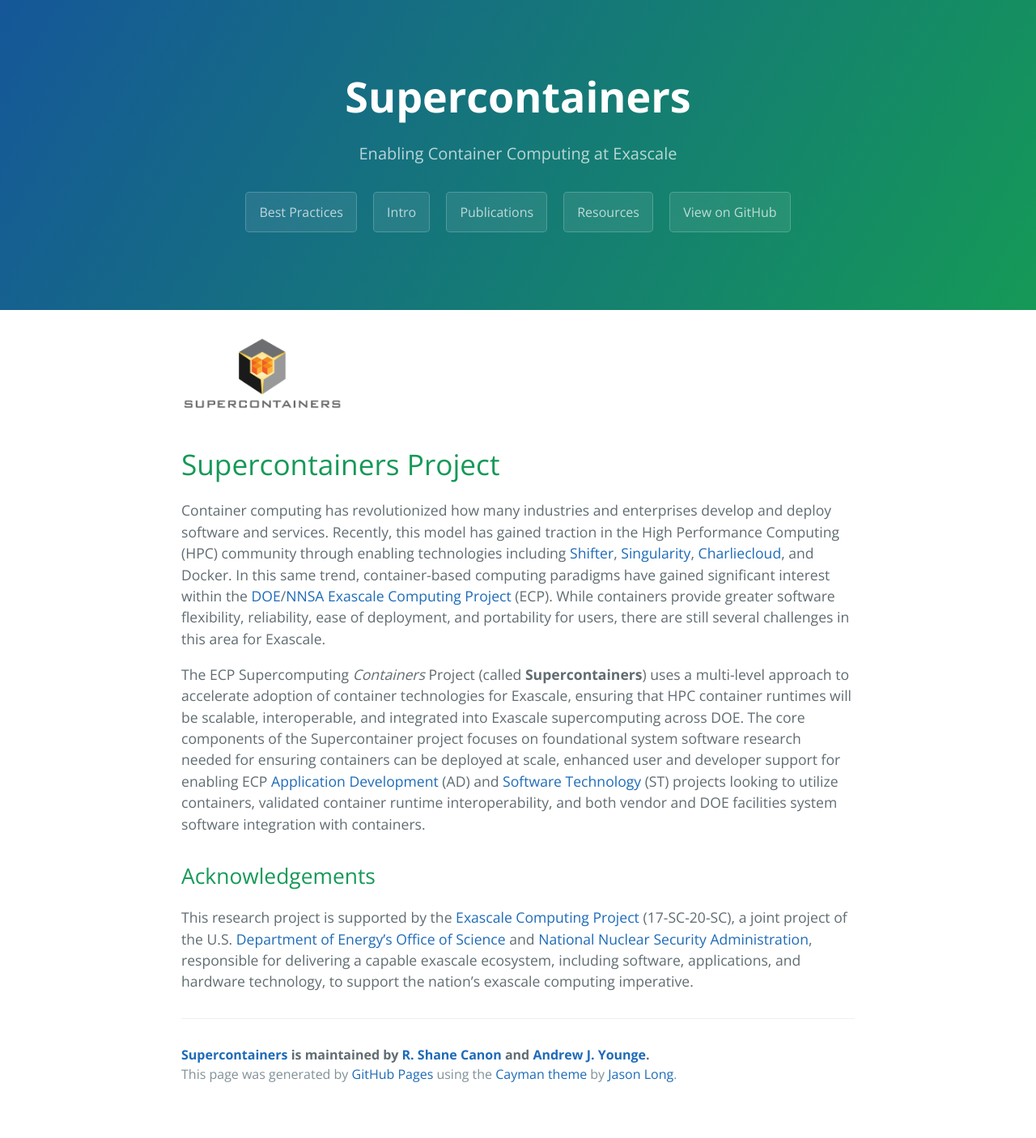
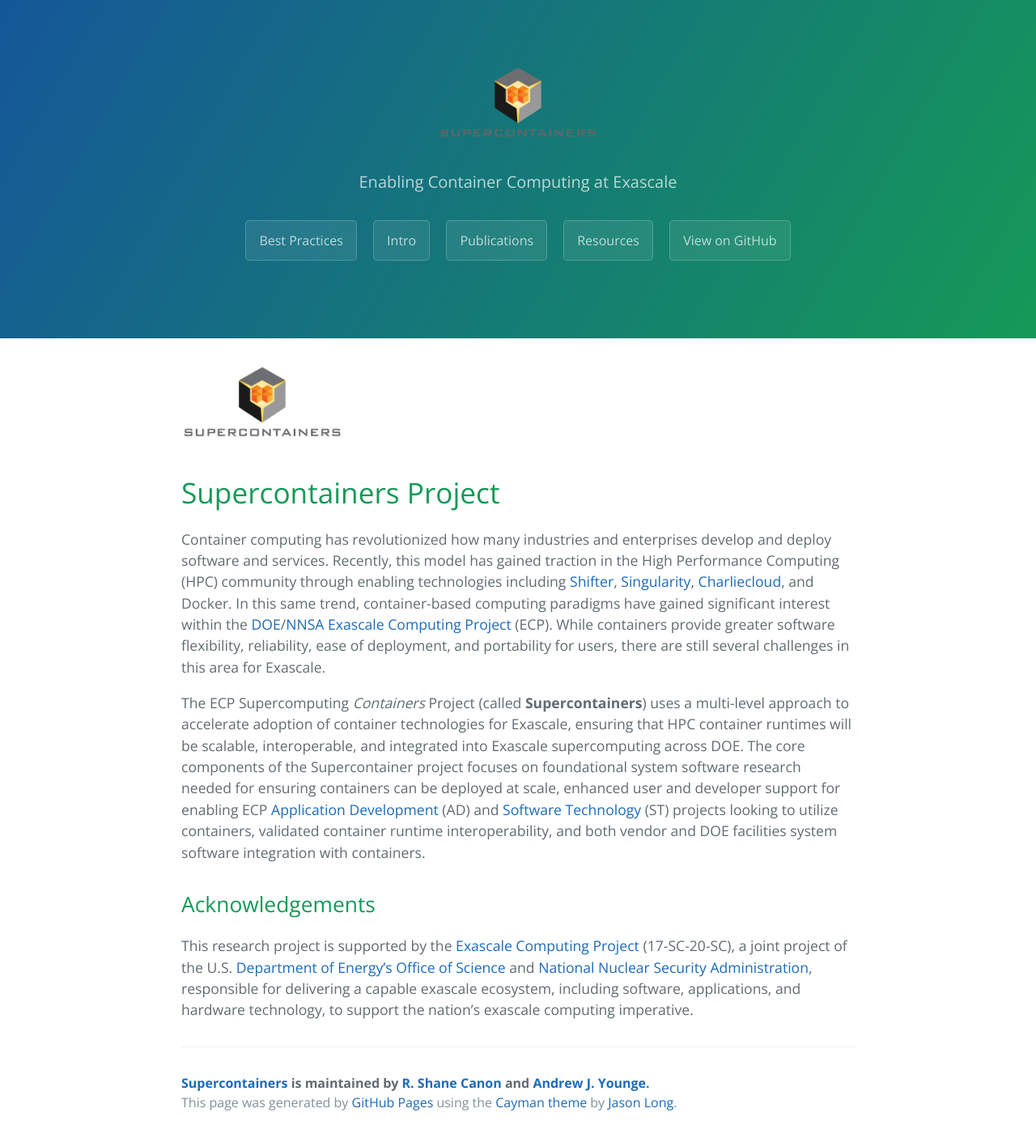
Before and after one commit to scanon/supercontainers.org, a Jekyll site: the page built from index.md, in a window 1280 px wide. Shown: the whole page at 81% size. Built offline with Jekyll 4.4.1, drawn with Linux system fonts in a browser that asks for light colours; before the commit the page ends 1371 px from its top, so only the background shows below that.

Commit message:
Trying to inject logo into header.

```diff
--- a/_layouts/template.html
+++ b/_layouts/template.html
@@ -11,7 +11,7 @@
   </head>
   <body>
     <section class="page-header">
-      <h1 class="project-name">Supercontainers</h1>
+      <h1 class="project-name"><img src="images/Supercontainer_logo_v2b-01.png" alt="Supercontainers" width="200"/></h1>
       <h2 class="project-tagline">Enabling Container Computing at Exascale</h2>
       {% for page in site.pages %}
         <a href= {{ page.filename }} class="btn">{{ page.title }}</a>
```
